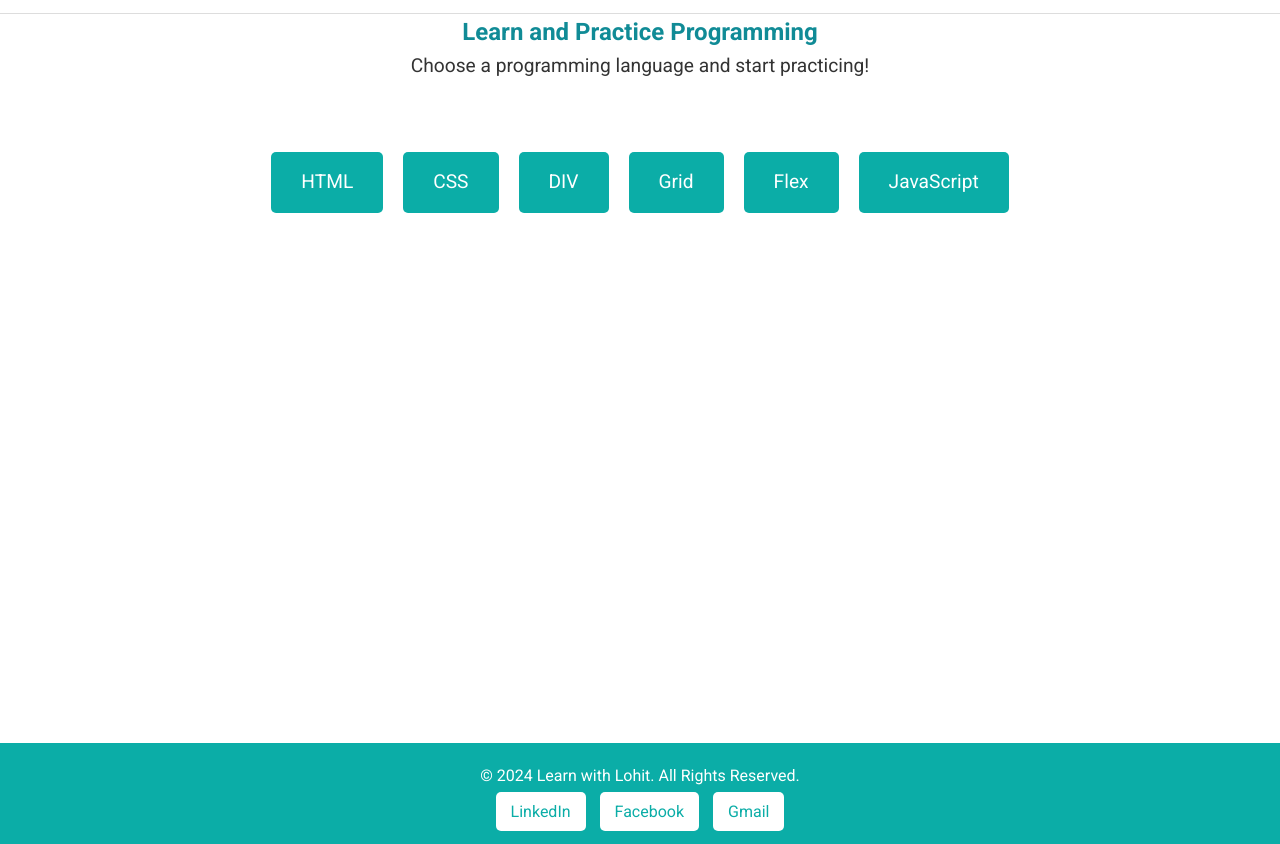
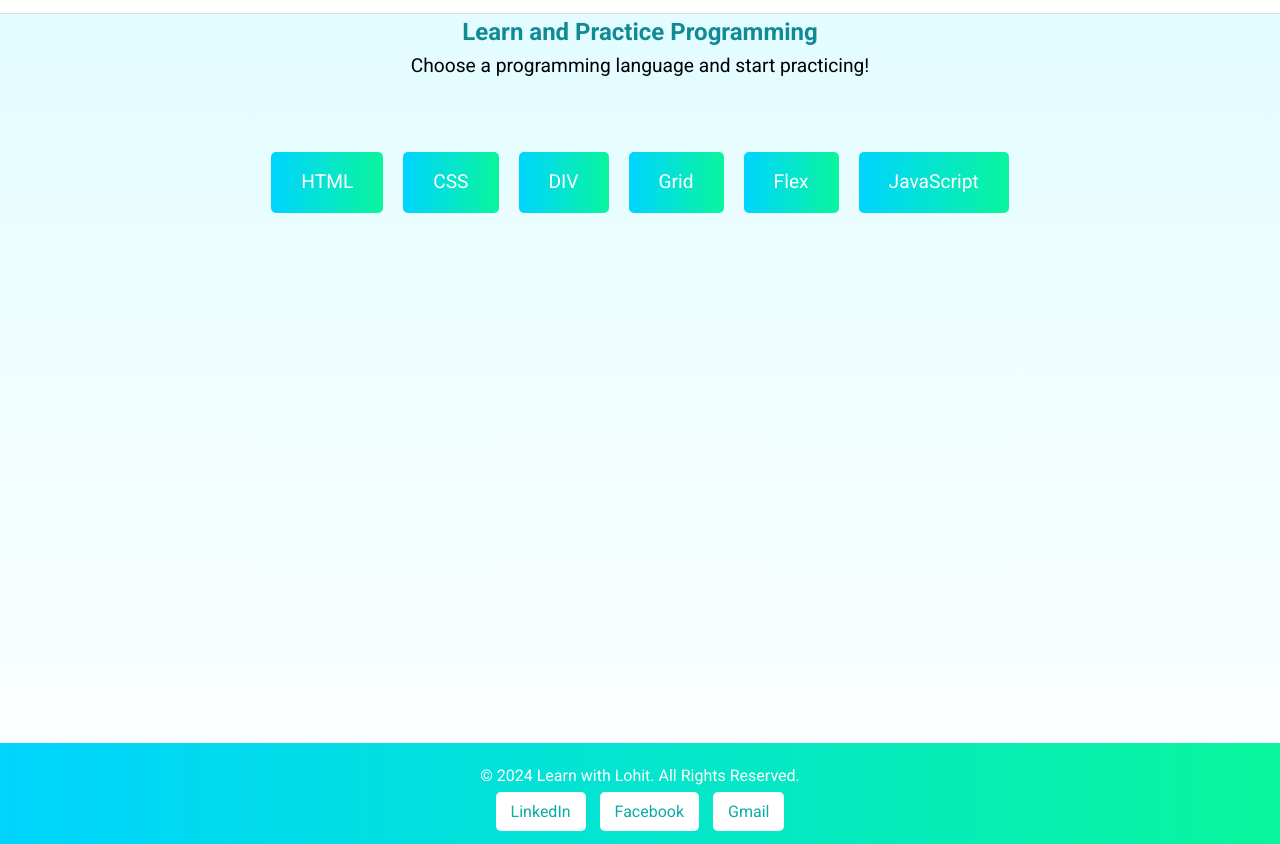
Before and after one commit to lohitkab17/HTML-CSS, a plain HTML site: page index.html in a window 1280 px wide. Shown: the part 57-901 px from the top of the page. Drawn offline with Linux system fonts and the light colour scheme; a web font is replaced by a local one.

Commit message:
Update practice.css

```diff
--- a/practice.css
+++ b/practice.css
@@ -6,10 +6,15 @@
     font-family: Roboto, Arial, Helvetica, sans-serif;
 }
 
+/* Default Light Mode */
 body {
+    margin: 0;
     line-height: 1.6;
-    color: #333;
-    background-color: #fff;
+    /* background-color: #ffffff; */
+    background: linear-gradient(180deg, #E0FCFF 0%, #FFFFFF 100%);
+
+    color: #000000;
+    transition: background-color 0.3s, color 0.3s;
 }
 
 /* Container */
@@ -35,6 +40,8 @@ body {
 /* Navbar */
 .navbar {
     background-color: #fff;
+    /* background: linear-gradient(180deg, #E0FCFF 0%, #FFFFFF 100%); */
+
     border-bottom: 1px solid #ddd;
     position: fixed;
     width: 100%;
@@ -151,7 +158,9 @@ body {
 }
 
 .language {
-    background-color: #0bada7;
+    /* background-color: #0bada7; */
+    background: linear-gradient(90deg, #00D4FF 0%, #0AF59D 100%);
+
     color: white;
     padding: 15px 30px;
     border-radius: 5px;
@@ -161,7 +170,9 @@ body {
 }
 
 .language:hover {
-    background-color: #108b96;
+    /* background: #108b96; */
+    background: linear-gradient(90deg, #0AF59D 0%, #00D4FF 100%);
+
 }
 
 /* Exercises Section */
@@ -208,7 +219,8 @@ body {
 .footer {
     text-align: center;
     padding: 20px;
-    background-color: #0bada7;
+    /* background-color: #0bada7; */
+    background: linear-gradient(90deg, #00D4FF 0%, #0AF59D 100%);
     color: white;
 }
 
```
